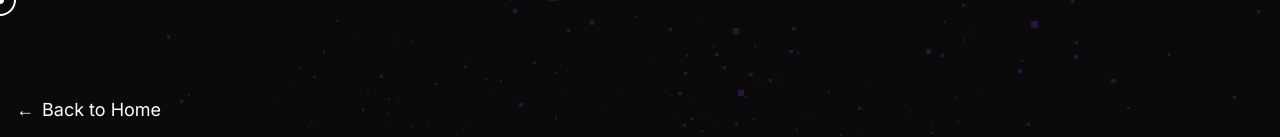
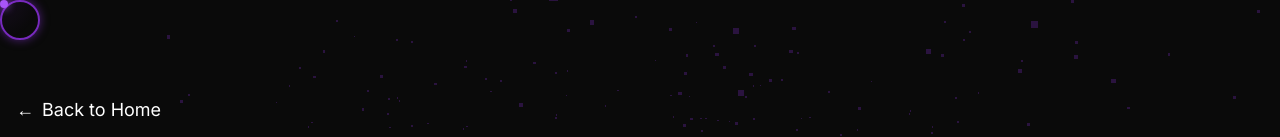
Before and after one commit to zayedahmad80/novatech, a Next.js app: page /contact in a window 1280 px wide. Shown: the top 137 px of the page. Built offline with nearby package versions, Linux system fonts and the light colour scheme.

Commit message:
Upgraded cursor with particle trail, glow effects, spring animations, and interactive states

```diff
--- a/components/CustomCursor.tsx
+++ b/components/CustomCursor.tsx
@@ -1,34 +1,187 @@
 "use client";
 
-import { useEffect, useState } from "react";
+import { useEffect, useState, useRef } from "react";
+import { motion } from "framer-motion";
 
 export default function CustomCursor() {
   const [position, setPosition] = useState({ x: 0, y: 0 });
+  const [clicked, setClicked] = useState(false);
+  const [linkHovered, setLinkHovered] = useState(false);
+  const [buttonHovered, setButtonHovered] = useState(false);
+  const cursorRef = useRef<HTMLDivElement>(null);
+  const cursorDotRef = useRef<HTMLDivElement>(null);
 
   useEffect(() => {
     const updatePosition = (e: MouseEvent) => {
       setPosition({ x: e.clientX, y: e.clientY });
+
+      if (cursorRef.current) {
+        cursorRef.current.style.transform = `translate3d(${e.clientX - 20}px, ${e.clientY - 20}px, 0)`;
+      }
+      if (cursorDotRef.current) {
+        cursorDotRef.current.style.transform = `translate3d(${e.clientX - 4}px, ${e.clientY - 4}px, 0)`;
+      }
     };
+
+    const handleClick = () => {
+      setClicked(true);
+      setTimeout(() => setClicked(false), 200);
+    };
+
+    const handleLinkHover = (e: MouseEvent) => {
+      const target = e.target as HTMLElement;
+      if (target.closest('a, button, [role="button"], .cursor-pointer')) {
+        setLinkHovered(true);
+      } else {
+        setLinkHovered(false);
+      }
+    };
+
+    const handleButtonHover = (e: MouseEvent) => {
+      const target = e.target as HTMLElement;
+      if (target.closest('button, .btn, [type="submit"], [type="button"]')) {
+        setButtonHovered(true);
+      } else {
+        setButtonHovered(false);
+      }
+    };
+
     window.addEventListener("mousemove", updatePosition);
-    return () => window.removeEventListener("mousemove", updatePosition);
+    window.addEventListener("click", handleClick);
+    window.addEventListener("mouseover", handleLinkHover);
+    window.addEventListener("mouseover", handleButtonHover);
+
+    return () => {
+      window.removeEventListener("mousemove", updatePosition);
+      window.removeEventListener("click", handleClick);
+      window.removeEventListener("mouseover", handleLinkHover);
+      window.removeEventListener("mouseover", handleButtonHover);
+    };
   }, []);
 
   return (
     <>
-      <div
-        className="fixed w-8 h-8 border-2 border-white rounded-full pointer-events-none z-50 transition-transform duration-100"
+      {/* Main cursor ring */}
+      <motion.div
+        ref={cursorRef}
+        className="fixed w-10 h-10 rounded-full pointer-events-none z-50"
         style={{
-          left: position.x - 16,
-          top: position.y - 16,
+          border: "2px solid rgba(147, 51, 234, 0.8)",
+          boxShadow: "0 0 10px rgba(147, 51, 234, 0.5)",
+          left: 0,
+          top: 0,
+        }}
+        animate={{
+          scale: linkHovered ? 1.5 : clicked ? 0.8 : buttonHovered ? 1.3 : 1,
+          borderColor: linkHovered ? "rgba(168, 85, 247, 1)" : "rgba(147, 51, 234, 0.8)",
+          boxShadow: linkHovered
+            ? "0 0 20px rgba(168, 85, 247, 0.8)"
+            : "0 0 10px rgba(147, 51, 234, 0.5)",
+        }}
+        transition={{
+          type: "spring",
+          stiffness: 500,
+          damping: 20,
+          mass: 0.5,
         }}
       />
-      <div
-        className="fixed w-2 h-2 bg-white rounded-full pointer-events-none z-50 transition-transform duration-50"
+
+      {/* Inner dot */}
+      <motion.div
+        ref={cursorDotRef}
+        className="fixed w-2 h-2 rounded-full pointer-events-none z-50"
         style={{
-          left: position.x - 4,
-          top: position.y - 4,
+          backgroundColor: "#a855f7",
+          boxShadow: "0 0 8px #a855f7",
+          left: 0,
+          top: 0,
         }}
+        animate={{
+          scale: linkHovered ? 1.8 : clicked ? 2.5 : buttonHovered ? 1.5 : 1,
+          backgroundColor: linkHovered ? "#c084fc" : "#a855f7",
+        }}
+        transition={{
+          type: "spring",
+          stiffness: 800,
+          damping: 15,
+          mass: 0.3,
+        }}
+      />
+
+      {/* Trailing particles effect */}
+      <ParticleTrail position={position} active={linkHovered || buttonHovered} />
+
+      {/* Cursor glow */}
+      <motion.div
+        className="fixed w-20 h-20 rounded-full pointer-events-none z-40"
+        style={{
+          background: "radial-gradient(circle, rgba(147, 51, 234, 0.3) 0%, transparent 70%)",
+          left: position.x - 40,
+          top: position.y - 40,
+        }}
+        animate={{
+          scale: linkHovered ? 1.2 : 1,
+          opacity: linkHovered ? 0.6 : 0.3,
+        }}
+        transition={{ duration: 0.2 }}
       />
     </>
   );
 }
+
+// Particle trail effect component
+function ParticleTrail({ position, active }: { position: { x: number; y: number }; active: boolean }) {
+  const [particles, setParticles] = useState<Array<{ id: number; x: number; y: number; age: number }>>([]);
+  const particleIdRef = useRef(0);
+
+  useEffect(() => {
+    if (!active) return;
+
+    const interval = setInterval(() => {
+      setParticles(prev => {
+        const newParticle = {
+          id: particleIdRef.current++,
+          x: position.x,
+          y: position.y,
+          age: 0,
+        };
+        const updated = [...prev, newParticle];
+        // Keep only recent 8 particles
+        return updated.slice(-8);
+      });
+    }, 50);
+
+    return () => clearInterval(interval);
+  }, [active, position]);
+
+  useEffect(() => {
+    const animation = setInterval(() => {
+      setParticles(prev =>
+        prev
+          .map(p => ({ ...p, age: p.age + 1 }))
+          .filter(p => p.age < 15)
+      );
+    }, 50);
+
+    return () => clearInterval(animation);
+  }, []);
+
+  return (
+    <>
+      {particles.map(particle => (
+        <motion.div
+          key={particle.id}
+          className="fixed w-1 h-1 rounded-full pointer-events-none z-45"
+          style={{
+            backgroundColor: `rgba(168, 85, 247, ${1 - particle.age / 15})`,
+            left: particle.x - 2,
+            top: particle.y - 2,
+          }}
+          initial={{ scale: 1, opacity: 1 }}
+          animate={{ scale: 0, opacity: 0 }}
+          transition={{ duration: 0.3 }}
+        />
+      ))}
+    </>
+  );
+}
```
